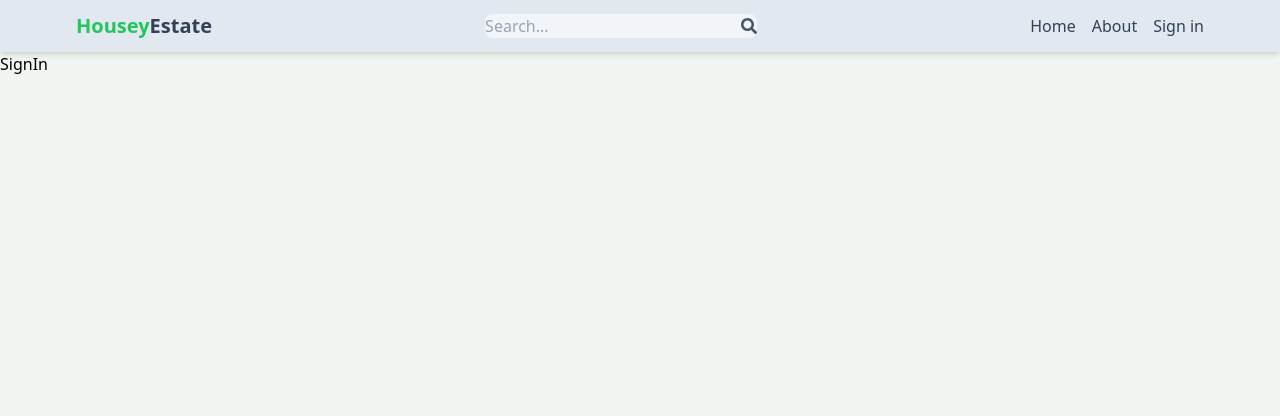
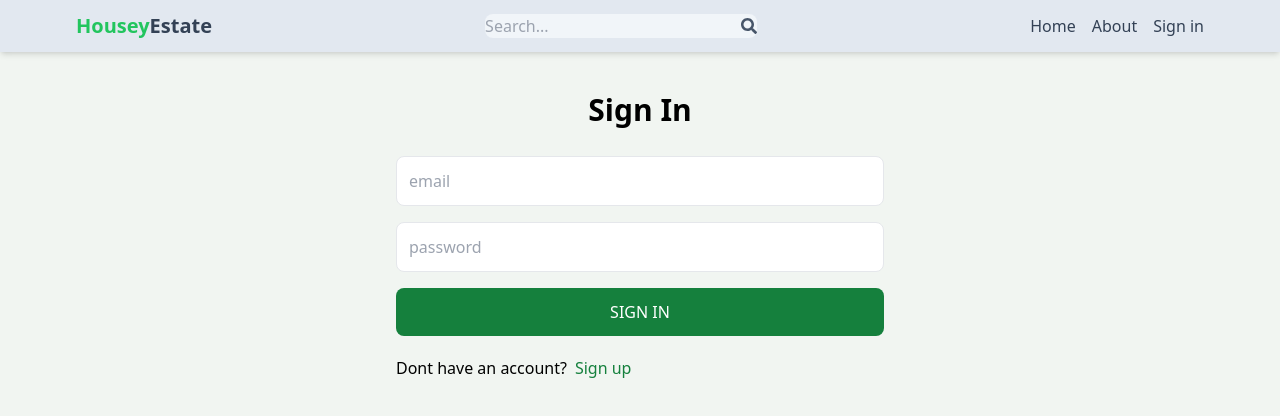
Before and after one commit to kalkidanh/Real-Estate-Marketplace, a React (Vite) app in the folder client/: page /sign-in in a window 1280 px wide. Shown: the top 416 px of the page. Built offline with nearby package versions, Linux system fonts and the light colour scheme.

Commit message:
Sign in UI completed.

```diff
--- a/client/src/components/Header.jsx
+++ b/client/src/components/Header.jsx
@@ -23,7 +23,7 @@
           <Link to='/about'>
           <li className='hidden sm:inline text-slate-700 hover:underline'>About</li>
           </Link>
-          <Link to='/SignIn'>
+          <Link to='/Sign-in'>
           <li className=' text-slate-700 hover:underline'>Sign in</li>
           </Link>
         </ul>
--- a/client/src/pages/SignIn.jsx
+++ b/client/src/pages/SignIn.jsx
@@ -1,7 +1,78 @@
-import React from 'react'
+import { useState } from 'react';
+import { Link, useNavigate } from 'react-router-dom';
+//import OAuth from '../components/OAuth';
 
 export default function SignIn() {
-    return (
-        <div>SignIn</div>
-    )
+  const [formData, setFormData] = useState({});
+  const [error, setError] = useState(null);
+  const [loading, setLoading] = useState(false);
+  const navigate = useNavigate();
+  const handleChange = (e) => {
+    setFormData({
+      ...formData,
+      [e.target.id]: e.target.value,
+    });
+  };
+  const handleSubmit = async (e) => {
+    e.preventDefault();
+    try {
+      setLoading(true);
+      const res = await fetch('/api/auth/signin', {
+        method: 'POST',
+        headers: {
+          'Content-Type': 'application/json',
+        },
+        body: JSON.stringify(formData),
+      });
+      const data = await res.json();
+      console.log(data);
+      if (data.success === false) {
+        setLoading(false);
+        setError(data.message);
+        return;
+      }
+      setLoading(false);
+      setError(null);
+      navigate('/');
+    } catch (error) {
+      setLoading(false);
+      setError(error.message);
+    }
+  };
+  return (
+    <div className='p-3 max-w-lg mx-auto'>
+      <h1 className='text-3xl text-center font-semibold my-7'>Sign In</h1>
+      <form onSubmit={handleSubmit} className='flex flex-col gap-4'>
+
+        <input
+          type='email'
+          placeholder='email'
+          className='border p-3 rounded-lg'
+          id='email'
+          onChange={handleChange}
+        />
+        <input
+          type='password'
+          placeholder='password'
+          className='border p-3 rounded-lg'
+          id='password'
+          onChange={handleChange}
+        />
+
+        <button
+          disabled={loading}
+          className='bg-green-700 text-white p-3 rounded-lg uppercase hover:opacity-95 disabled:opacity-80'
+        >
+          {loading ? 'Loading...' : 'Sign In'}
+        </button>
+      </form>
+      <div className='flex gap-2 mt-5'>
+        <p>Dont have an account?</p>
+        <Link to={'/sign-up'}>
+          <span className='text-green-700'>Sign up</span>
+        </Link>
+      </div>
+      {error && <p className='text-red-500 mt-5'>{error}</p>}
+    </div>
+  );
 }
--- a/client/src/pages/SignUp.jsx
+++ b/client/src/pages/SignUp.jsx
@@ -1,6 +1,6 @@
 import { useState } from 'react';
 import { Link, useNavigate } from 'react-router-dom';
-//import OAuth from '../components/OAuth';
+
 
 export default function SignUp() {
   const [formData, setFormData] = useState({});
```
